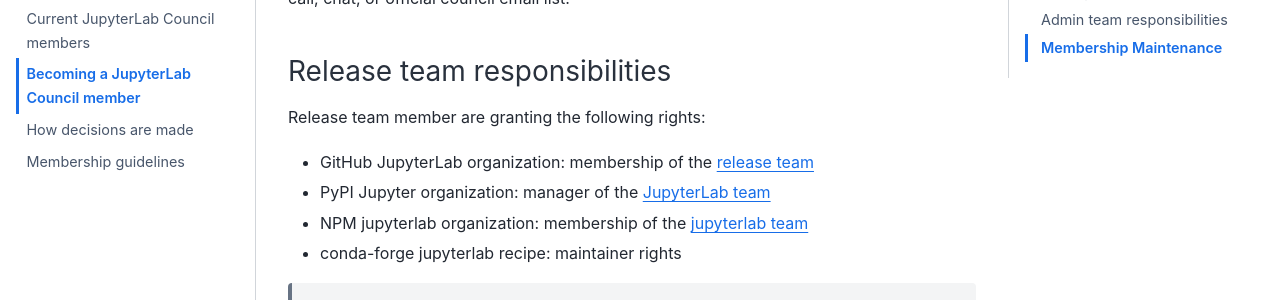
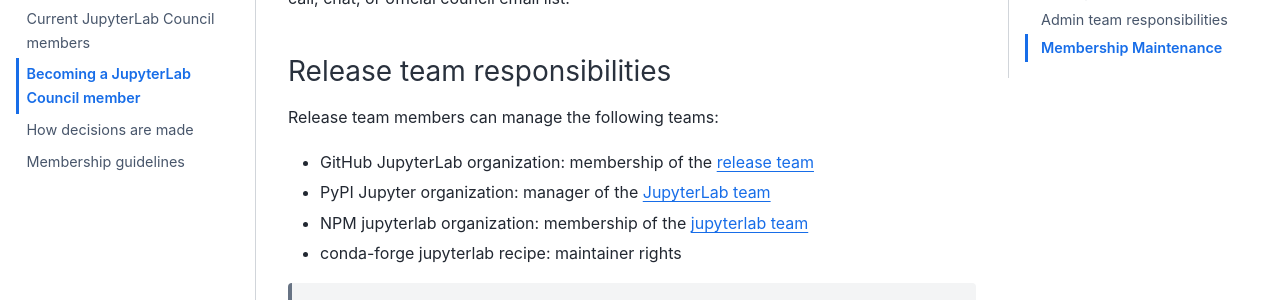
Before and after one commit to jupyterlab/frontends-team-compass, a Sphinx documentation site: the page built from docs/team/becoming-member.md, in a window 1280 px wide and 900 px high, scrolled down 2340 px. Shown: the part 153-453 px from the top of the window. Built offline with Sphinx 7.4.7 and the Sphinx Book theme 1.1.4, drawn with Linux system fonts in a browser that asks for light colours.

Commit message:
Update docs/team/becoming-member.md
Co-authored-by: Jason Weill <93281816+JasonWeill@users.noreply.github.com>

```diff
--- a/docs/team/becoming-member.md
+++ b/docs/team/becoming-member.md
@@ -75,7 +75,7 @@
 
 ### Release team responsibilities
 
-Release team member are granting the following rights:
+Release team members can manage the following teams:
 
 - GitHub JupyterLab organization: membership of the [release team](https://github.com/orgs/jupyterlab/teams/release)
 - PyPI Jupyter organization: manager of the [JupyterLab team](https://pypi.org/manage/organization/jupyter/team/jupyterlab)
```
